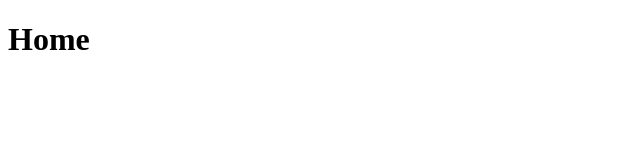
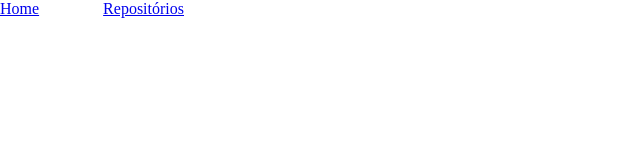
Before and after one commit to rafael-eslucas/home, a plain HTML site: page index.html in a window 1280 px wide. Shown: the whole page, without its empty margins (0-640 px from the left). Drawn offline with Linux system fonts and the light colour scheme.

Commit message:
added style.css and started nav

```diff
--- a/index.html
+++ b/index.html
@@ -2,9 +2,19 @@
 <html lang="en">
 <head>
     <meta charset="UTF-8">
+    <link rel="stylesheet" href="style.css">
     <title>Home</title>
 </head>
 <body>
-    <h1>Home</h1>
+    <main>
+        <nav>
+            <div>
+                <a href="#top">Home</a>
+                <a href="#repositorios">Repositórios</a>
+            </div>
+        </nav>
+
+
+    </main>
 </body>
 </html>
--- /dev/null
+++ b/style.css
@@ -0,0 +1,15 @@
+* {
+    margin: 0;
+}
+
+nav {
+    display: flex;
+    flex-direction: row;
+    justify-content: left;
+}
+
+nav div {
+    display: flex;
+    flex-direction: row;
+    gap: 5vw;
+}
```
